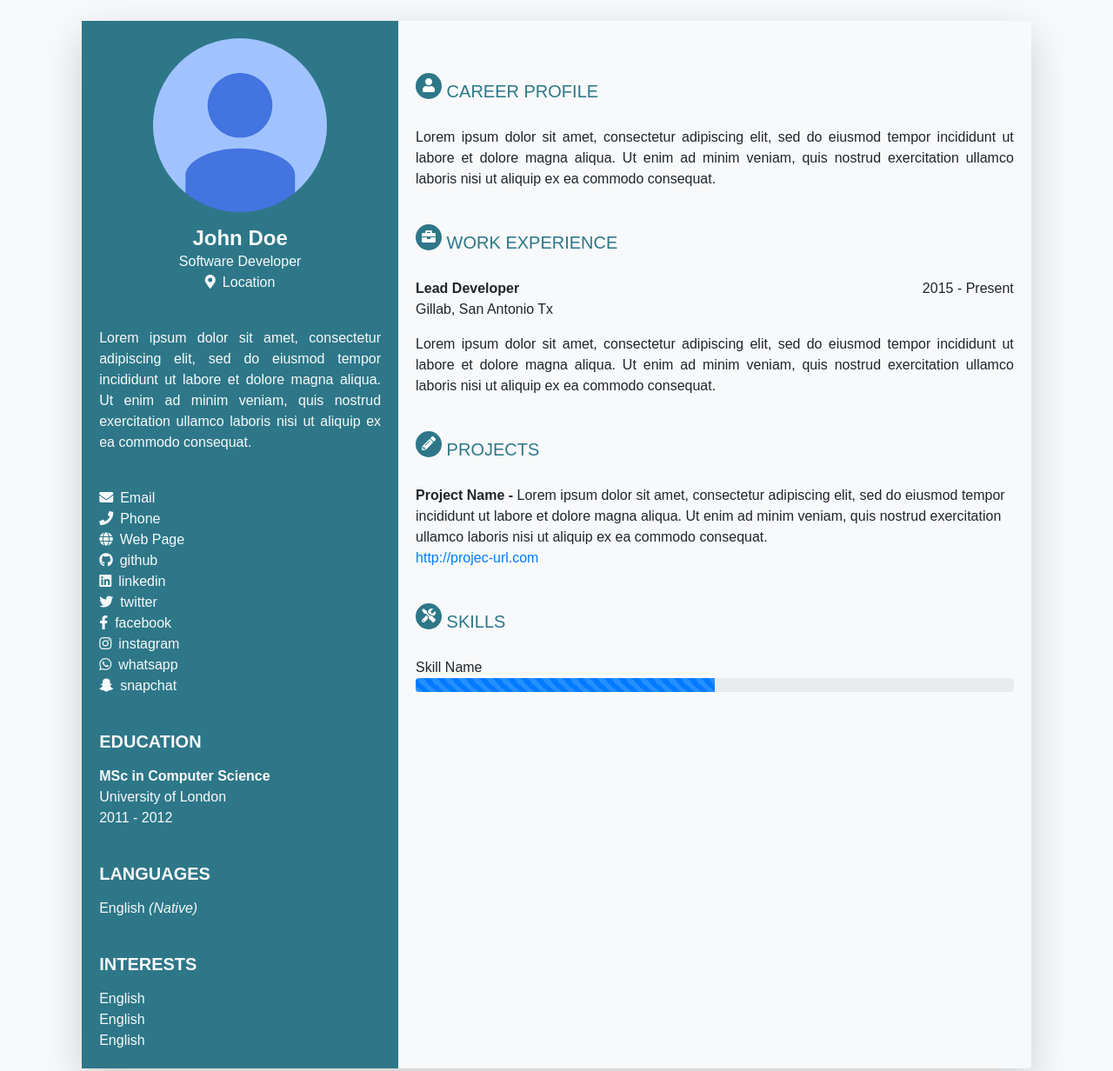
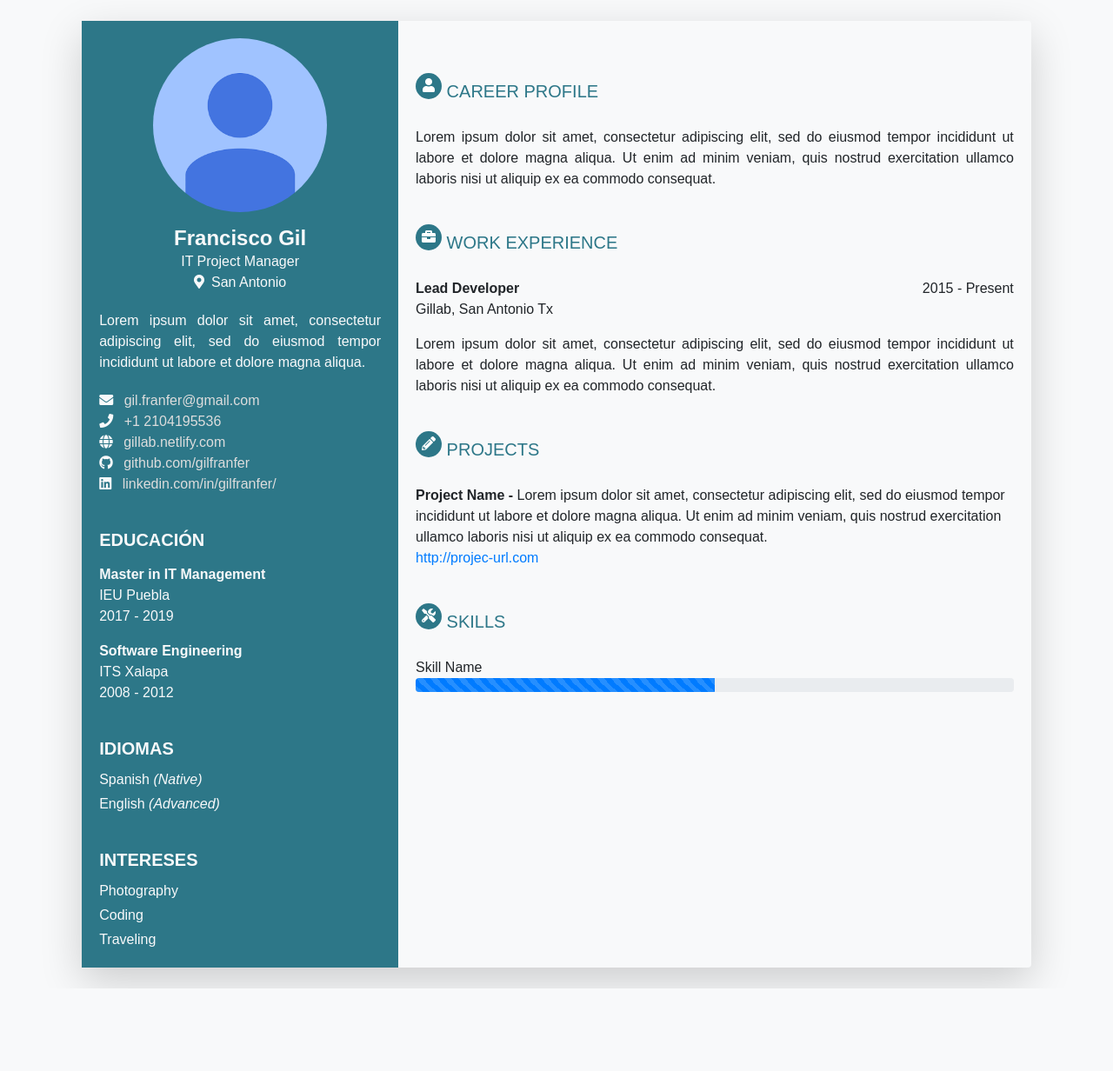
Before and after one commit to gilfranfer/kariertabelo, a plain HTML site: page index.html in a window 1280 px wide. Shown: the top 1232 px of the page at 87% size. After the commit the page ends 1137 px from the top, so only its background shows below. Drawn offline with nearby package versions, Linux system fonts and the light colour scheme.

Commit message:
Angular integration in Profile Column

```diff
--- a/index.html
+++ b/index.html
@@ -1,5 +1,5 @@
 <!DOCTYPE html>
-<html lang="en" dir="ltr">
+<html lang="en" ng-app="Kariertabelo">
   <head>
     <!-- Meta -->
     <meta charset="utf-8">
@@ -17,9 +17,10 @@
     <title></title>
     <!-- Angular JS -->
     <script src="https://ajax.googleapis.com/ajax/libs/angularjs/1.7.9/angular.min.js"></script>
+    <script src="resources/js/app.js"></script>
   </head>
   <!-- <body  ng-app="ResumeApp"> -->
-  <body class="bg-light">
+  <body class="bg-light" ng-controller="KariertabeloCtrl as KCtrl">
     <div id="" class="row justify-content-center">
       <div class="col-11 col-lg-10">
         <!-- Resume Area -->
@@ -28,117 +29,121 @@
           <!-- Profile Column -->
           <section id="profile-column" class="col-12 col-md-4 px-0 text-light">
             <!-- Picture -->
-            <article class="card-body" style="background-color:#2d7788!important">
+            <article class="card-body" style="background-color:#2d7788!important" ng-if="data.profile">
               <div id="picture-container" class="text-center">
                 <img src="resources/img/picture.png" class="card-img-top rounded-circle">
-                <h4 class="card-title mt-3 mb-0 font-weight-bold">John Doe</h4>
-                <span class="card-title mb-0 font-weight-light">Software Developer</span><br>
-                <span class="font-weight-lighter"><i class="fas fa-map-marker-alt mr-2"></i>Location</span>
+                <h4 class="card-title mt-3 mb-0 font-weight-bold">{{data.profile.name}}</h4>
+                <span class="card-title mb-0 font-weight-light">{{data.profile.position}}</span><br>
+                <span class="font-weight-lighter"><i class="fas fa-map-marker-alt mr-2"></i>{{data.profile.location}}</span>
               </div>
             </article>
             <!-- Bio -->
-            <article class="card-body" style="background-color:#2d7788!important">
+            <article class="card-body py-0" style="background-color:#2d7788!important" ng-if="data.bio">
               <div class="text-justify">
-                <p class="card-text font-weight-normal">
-                  Lorem ipsum dolor sit amet, consectetur adipiscing elit, sed do eiusmod tempor incididunt ut labore et dolore magna aliqua. Ut enim ad minim veniam, quis nostrud exercitation ullamco laboris nisi ut aliquip ex ea commodo consequat.
-                </p>
+                <p class="card-text font-weight-normal">{{data.bio}}</p>
               </div>
             </article>
             <!-- Contact -->
-            <article class="card-body" style="background-color:#2d7788!important">
+            <article class="card-body" style="background-color:#2d7788!important" ng-if="data.contact">
               <div class="row row-cols-2 row-cols-md-1">
-                <div class="col">
+                <div class="col" ng-if="data.contact.email">
                   <span class="font-weight-lighter">
-                    <i class="mr-2 fas fa-envelope"></i>Email
+                    <i class="mr-2 fas fa-envelope"></i>
+                    <a href="mailto:{{data.contact.email}}" style="color:#ddd">{{data.contact.email}}</a>
                   </span>
                 </div>
-                <div class="col">
+                <div class="col" ng-if="data.contact.phone">
                   <span class="font-weight-lighter">
-                    <i class="mr-2 fas fa-phone"></i>Phone
+                    <i class="mr-2 fas fa-phone"></i>
+                    <a href="tel:{{data.contact.phone}}" style="color:#ddd">{{data.contact.phone}}</a>
                   </span>
                 </div>
+                <!-- <div class="col" ng-if="data.contact.whatsapp">
+                  <span class="font-weight-lighter">
+                    <i class="mr-2 fab fa-whatsapp"></i>whatsapp
+                  </span>
+                </div> -->
                 <!-- <div class="col">
                   <span class="font-weight-lighter">
                     <i class="mr-2 fas fa-map-marker-alt"></i>Location
                   </span>
                 </div> -->
-                <div class="col">
+                <div class="col" ng-if="data.contact.webpage">
                   <span class="font-weight-lighter">
-                    <i class="mr-2 fas fa-globe"></i>Web Page
+                    <i class="mr-2 fas fa-globe"></i>
+                    <a href="https://{{data.contact.webpage}}" target="_blank" style="color:#ddd">{{data.contact.webpage}}</a>
                   </span>
                 </div>
-                <div class="col">
+                <div class="col" ng-if="data.contact.github">
                   <span class="font-weight-lighter">
-                    <i class="mr-2 fab fa-github"></i>github
+                    <i class="mr-2 fab fa-github"></i>
+                    <a ng-href="https://{{data.contact.github}}" target="_blank" style="color:#ddd">{{data.contact.github}}</a>
                   </span>
                 </div>
-                <div class="col">
+                <div class="col" ng-if="data.contact.linkedin">
                   <span class="font-weight-lighter">
-                    <i class="mr-2 fab fa-linkedin"></i>linkedin
+                    <i class="mr-2 fab fa-linkedin"></i>
+                    <a ng-href="https://{{data.contact.linkedin}}" target="_blank" style="color:#ddd">{{data.contact.linkedin}}</a>
                   </span>
                 </div>
-                <div class="col">
+                <div class="col" ng-if="data.contact.twitter">
                   <span class="font-weight-lighter">
-                    <i class="mr-2 fab fa-twitter"></i>twitter
+                    <i class="mr-2 fab fa-twitter"></i>
+                    <a ng-href="https://{{data.contact.twitter}}" target="_blank" style="color:#ddd">{{data.contact.twitter}}</a>
                   </span>
                 </div>
-                <div class="col">
+                <div class="col" ng-if="data.contact.facebook">
                   <span class="font-weight-lighter">
-                    <i class="mr-2 fab fa-facebook-f"></i>facebook
+                    <i class="mr-2 fab fa-facebook-f"></i>
+                    <a ng-href="https://{{data.contact.facebook}}" target="_blank" style="color:#ddd">{{data.contact.facebook}}</a>
                   </span>
                 </div>
-                <div class="col">
+                <div class="col" ng-if="data.contact.instagram">
                   <span class="font-weight-lighter">
-                    <i class="mr-2 fab fa-instagram"></i>instagram
+                    <i class="mr-2 fab fa-instagram"></i>
+                    <a ng-href="https://{{data.contact.instagram}}" target="_blank" style="color:#ddd">{{data.contact.instagram}}</a>
                   </span>
                 </div>
-                <div class="col">
-                  <span class="font-weight-lighter">
-                    <i class="mr-2 fab fa-whatsapp"></i>whatsapp
-                  </span>
-                </div>
-                <div class="col">
+                <!-- <div class="col" ng-if="data.contact.snapchat">
                   <span class="font-weight-lighter">
                     <i class="mr-2 fab fa-snapchat-ghost"></i>snapchat
                   </span>
-                </div>
+                </div> -->
               </div>
             </article>
             <!-- Education -->
-            <article class="card-body" style="background-color:#2d7788!important">
+            <article class="card-body" style="background-color:#2d7788!important" ng-if="data.education">
               <div class="text-justify">
                 <h5 class="card-title font-weight-bold text-uppercase">
-                  Education
+                  {{titles.education}}
                 </h5>
-                <div class="mt-3">
-                  <span class="font-weight-bold">MSc in Computer Science</span><br>
-                  <span class="font-weight-light">University of London</span><br>
-                  <span class="font-weight-lighter">2011 - 2012</span><br>
+                <div class="mt-3" ng-repeat="record in data.education | orderBy:'orderId' track by record.orderId">
+                  <span class="font-weight-bold">{{record.degree}}</span><br>
+                  <span class="font-weight-light">{{record.school}}</span><br>
+                  <span class="font-weight-lighter">{{record.period}}</span><br>
                 </div>
               </div>
             </article>
             <!-- Languages -->
-            <article class="card-body" style="background-color:#2d7788!important">
+            <article class="card-body" style="background-color:#2d7788!important" ng-if="data.languages">
               <div class="text-justify">
                 <h5 class="card-title font-weight-bold text-uppercase">
-                  Languages
+                  {{titles.languages}}
                 </h5>
-                <div class="mt-3">
-                  <span class="font-weight-normal">English</span>
-                  <span class="font-weight-lighter font-italic">(Native)</span>
+                <div class="mt-1" ng-repeat="record in data.languages | orderBy:'orderId' track by record.orderId">
+                  <span class="font-weight-normal">{{record.language}}</span>
+                  <span class="font-weight-lighter font-italic">({{record.level}})</span>
                 </div>
               </div>
             </article>
             <!-- Interests -->
-            <article class="card-body" style="background-color:#2d7788!important">
+            <article class="card-body" style="background-color:#2d7788!important" ng-if="data.interests">
               <div class="text-justify">
                 <h5 class="card-title font-weight-bold text-uppercase">
-                  Interests
+                  {{titles.interests}}
                 </h5>
-                <div class="mt-3">
-                  <span class="font-weight-normal">English</span><br>
-                  <span class="font-weight-normal">English</span><br>
-                  <span class="font-weight-normal">English</span><br>
+                <div class="mt-1" ng-repeat="record in data.interests | orderBy:'orderId' track by record.orderId">
+                  <span class="font-weight-normal">{{record.interest}}</span><br>
                 </div>
               </div>
             </article>
--- /dev/null
+++ b/resources/js/app.js
@@ -0,0 +1,44 @@
+let app = angular.module('Kariertabelo', []);
+
+app.controller('KariertabeloCtrl', function($scope) {
+
+  $scope.titles = {
+    education:"Educación",
+    languages:"Idiomas",
+    interests:"Intereses"
+  };
+
+  $scope.data = {
+    profile:{
+      name:"Francisco Gil",
+      position:"IT Project Manager",
+      location:"San Antonio"
+    },
+    bio:"Lorem ipsum dolor sit amet, consectetur adipiscing elit, sed do eiusmod tempor incididunt ut labore et dolore magna aliqua.",
+    contact:{
+      email:"gil.franfer@gmail.com",
+      phone:"+1 2104195536",
+      webpage:"gillab.netlify.com",
+      github:"github.com/gilfranfer",
+      linkedin:"linkedin.com/in/gilfranfer/",
+      twitter:"",
+      facebook:"",
+      instagram:""
+      /*,whatsapp:"",snapchat:""*/
+    },
+    education:[
+      {orderId:1, degree:"Master in IT Management", school:"IEU Puebla", period:"2017 - 2019"},
+      {orderId:2, degree:"Software Engineering", school:"ITS Xalapa", period:"2008 - 2012"}
+    ],
+    languages:[
+      {orderId:1, language:"Spanish", level:"Native"},
+      {orderId:2, language:"English", level:"Advanced"}
+    ],
+    interests:[
+      {orderId:1, interest:"Photography", level:"Native"},
+      {orderId:2, interest:"Coding", level:"Advanced"},
+      {orderId:3, interest:"Traveling", level:"Advanced"}
+    ]
+  };
+
+});
```
